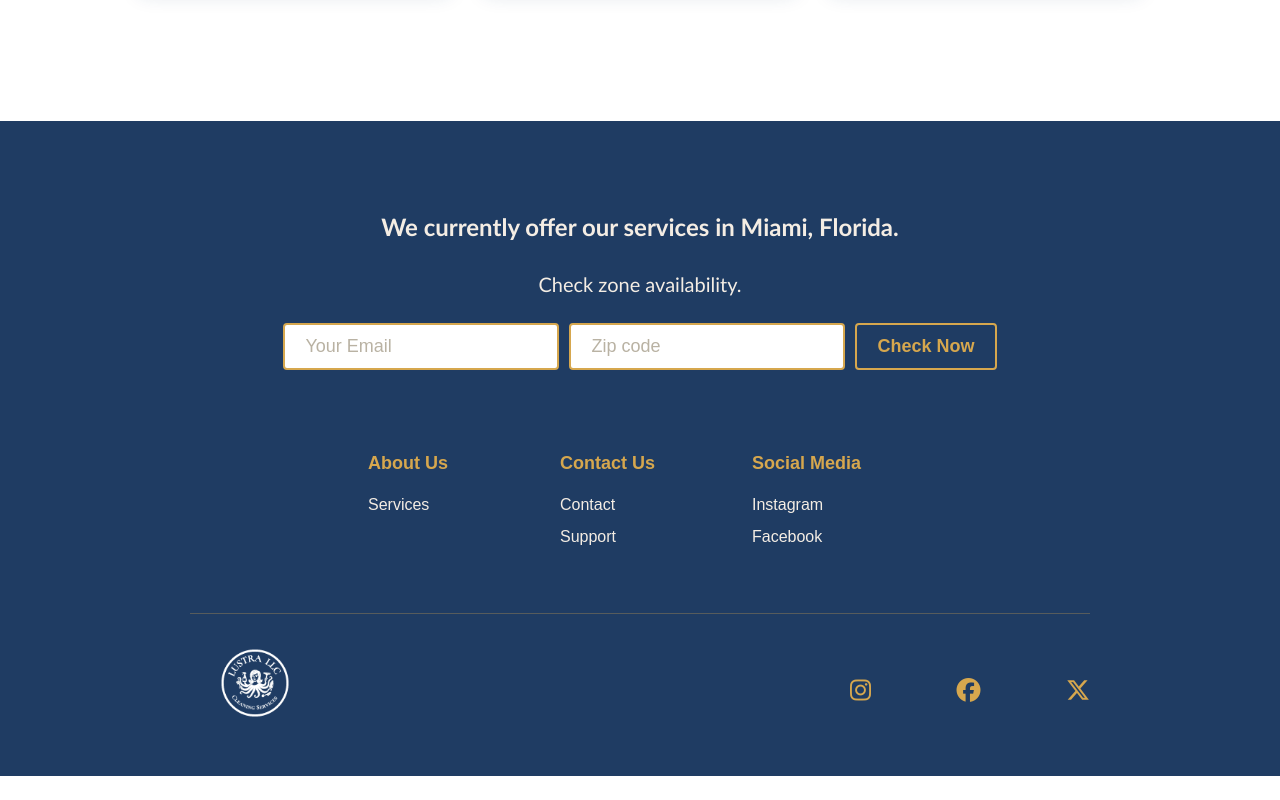
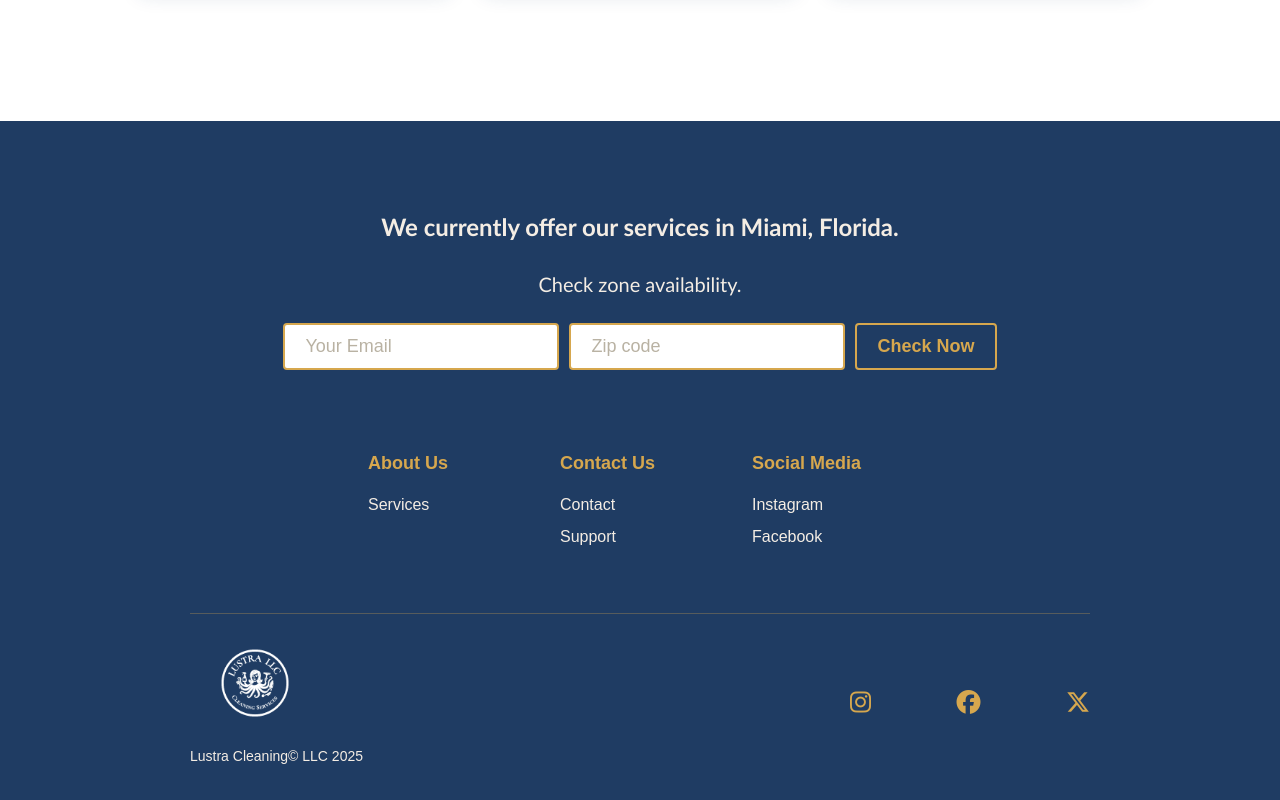
Before and after one commit to samuelpert/lustracleaning, a Next.js app: page / in a window 1280 px wide. Shown: the part 1430-2230 px from the top of the page. Before the commit the page ends 2206 px from the top, so only its background shows below. Built offline with nearby package versions, Linux system fonts and the light colour scheme.

Commit message:
Fix footer misalign

```diff
--- a/src/app/components/Footer.tsx
+++ b/src/app/components/Footer.tsx
@@ -62,6 +62,7 @@ const Footer = () => {
                 height={90}
               />
             </Link>
+            <span className="website-rights">Lustra Cleaning© LLC 2025</span>
           </div>
           <div className="social-icons">
             <Link
```
